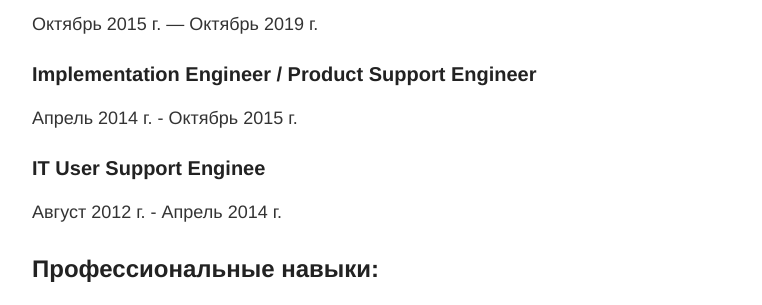
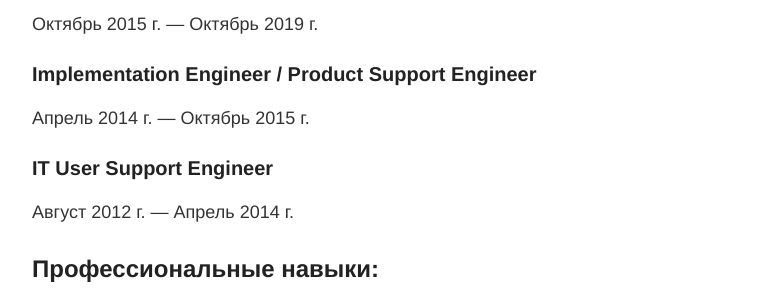
Before and after one commit to tatarinovms/tatarinovms.github.io, a Jekyll site: the page built from cv.md, in a window 1280 px wide and 900 px high, scrolled down 784 px. Shown: the part 152-457 px from the top of the window, without its empty margins (248-1010 px from the left). Built offline with Jekyll 4.4.1, drawn with Linux system fonts in a browser that asks for light colours.

Commit message:
Update cv.md

```diff
--- a/cv.md
+++ b/cv.md
@@ -27,11 +27,11 @@ permalink: /cv/
 
 ### Implementation Engineer / Product Support Engineer
 
-Апрель 2014 г. - Октябрь 2015 г.
+Апрель 2014 г. — Октябрь 2015 г.
 
-### IT User Support Enginee
+### IT User Support Engineer
 
-Август 2012 г. - Апрель 2014 г.
+Август 2012 г. — Апрель 2014 г.
 
 ## Профессиональные навыки:
 ✅ Знание теории и методов тестирования;
```
